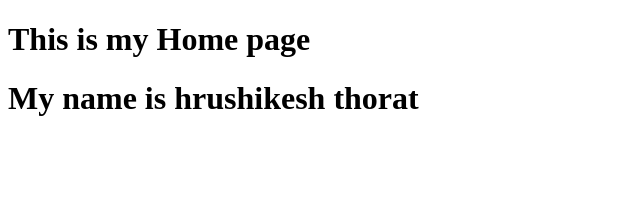
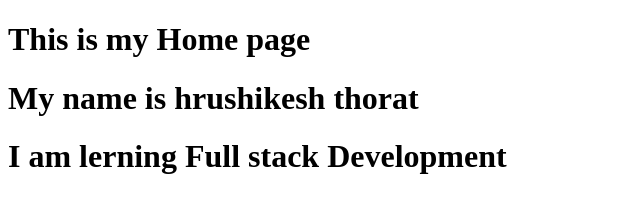
Before and after one commit to Hrushikeshthorat06/Assigment, a plain HTML site: page index.html in a window 1280 px wide. Shown: the whole page, without its empty margins (0-640 px from the left). Drawn offline with Linux system fonts and the light colour scheme.

Commit message:
info added

```diff
--- a/index.html
+++ b/index.html
@@ -9,6 +9,7 @@
 <body>
     <h1>This is my Home page </h1>
     <h1>My name is hrushikesh thorat</h1>
+    <h1>I am lerning Full stack Development</h1>
 </body>
 
 </html>
```
